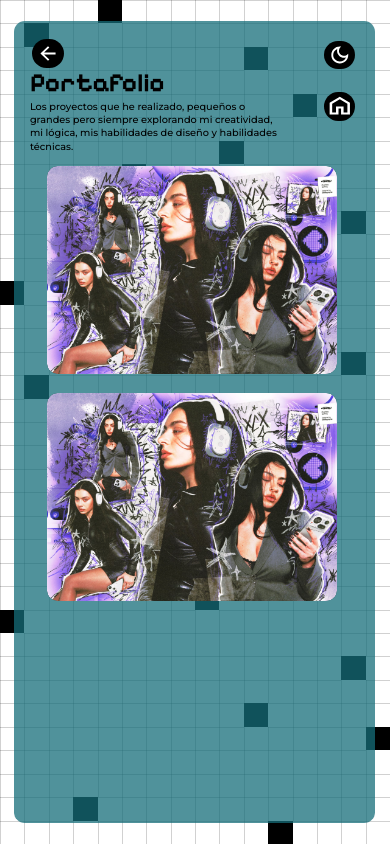
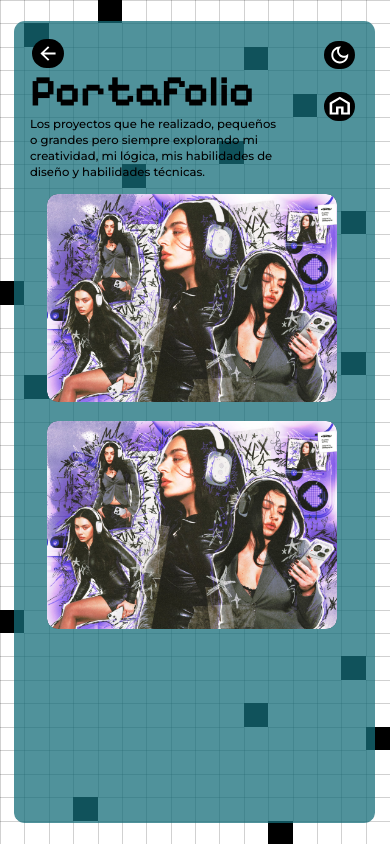
Before and after one commit to Unodetantosluises/1deTantosLuises, a React (Vite) app: page /portafolio in a window 390 px wide. Built offline with nearby package versions, Linux system fonts and the light colour scheme.

Commit message:
Fix: font size and padding

```diff
--- a/src/components/PortafolioPostLayout/_portafolio-post-layout.scss
+++ b/src/components/PortafolioPostLayout/_portafolio-post-layout.scss
@@ -44,7 +44,7 @@
   .project-header {
     flex-shrink: 0;
     width: 100%;
-    max-width: 139rem;
+    max-width: 150rem;
     margin: 0 auto;
     z-index: 5;
     display: flex;
@@ -131,14 +131,17 @@
         margin: 0;
       }
 
-      h2, h3, h4 {
+      h2,
+      h3,
+      h4 {
         font-family: 'Pixelify Sans', cursive, monospace, sans-serif;
         color: var(--text-color);
         margin: 1.5rem 0 0.5rem 0;
         line-height: 1.2;
       }
 
-      ul, ol {
+      ul,
+      ol {
         padding-left: 3rem;
         margin: 0;
         display: flex;
--- a/src/data/experience.js
+++ b/src/data/experience.js
@@ -8,7 +8,7 @@ export const EXPERIENCES = [
     id: 1,
     company: 'ASEA - Agencia de Seguridad Energía y Ambiente',
     role: 'Ingeniero de Software',
-    period: 'Octubre 2025 - Mayo 2026',
+    period: 'Octubre 2025 - Julio 2026',
     icons: ['jobBuilding', 'database', 'testing', 'angular'],
     bullets: [
       'Implementé prácticas de CI/CD dentro de Azure para el despliegue de ambientes de desarrollo y pruebas para mejorar el desarrollo e implementación de nuevas funciones y mejoras de rendimiento dentro de la plataforma.',
--- a/src/pages/Portfolio/_portfolio.scss
+++ b/src/pages/Portfolio/_portfolio.scss
@@ -44,7 +44,7 @@
   .portfolio-header {
     flex-shrink: 0;
     width: 100%;
-    max-width: 139.5rem;
+    max-width: 150rem;
     margin: 0 auto;
     z-index: 5;
     display: flex;
@@ -115,11 +115,11 @@
       gap: 0.8rem;
 
       &__title {
-        font-size: 4.8rem;
+        font-size: 8rem;
       }
 
       &__subtitle {
-        font-size: 1.8rem;
+        font-size: 2.15rem;
         line-height: 1.35;
       }
     }
```
